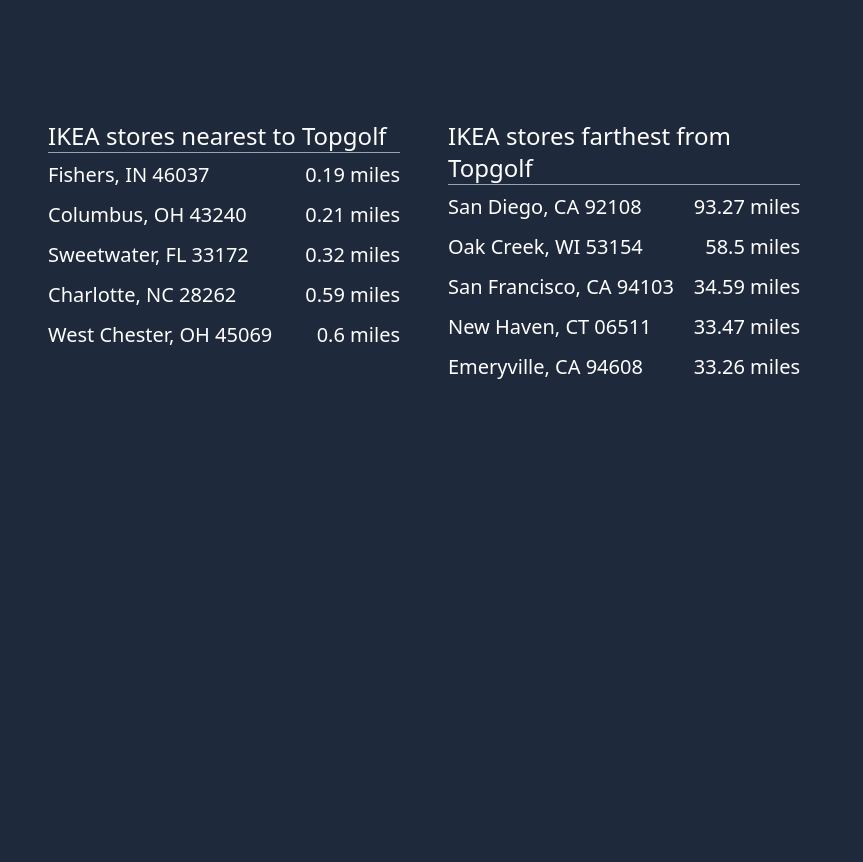
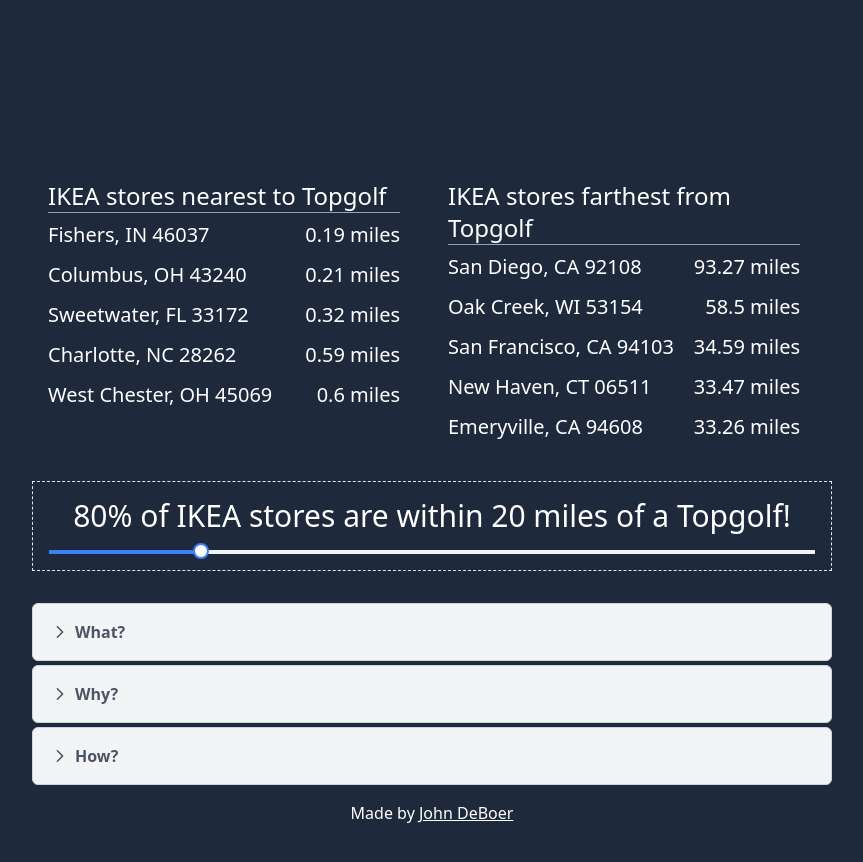
Before and after one commit to johndeboer/swedish-golf-balls, a Vue app: page / in a window 1280 px wide. Shown: the part 560-1422 px from the top of the page, without its empty margins (208-1071 px from the left). Before the commit the page ends 949 px from the top, so only its background shows below. Built offline with nearby package versions, Linux system fonts and the light colour scheme.

Commit message:
Add slider and range calc

```diff
--- a/package.json
+++ b/package.json
@@ -10,6 +10,7 @@
   },
   "dependencies": {
     "axios": "^1.5.0",
+    "primevue": "^3.34.0",
     "vue": "^3.3.4"
   },
   "devDependencies": {
--- a/src/components/Data.vue
+++ b/src/components/Data.vue
@@ -1,5 +1,8 @@
 <script setup>
 import axios from "axios";
+import Accordion from "primevue/accordion";
+import AccordionTab from "primevue/accordiontab";
+import Slider from 'primevue/slider';
 
 import {
   LMap,
@@ -14,6 +17,7 @@
 <template>
   <div class="w-full flex flex-col items-center justify-center">
     <h2 class="text-4xl m-4">Swedish Golf Balls</h2>
+    <div class="text-xl m-4">Is there always a Topgolf right next to IKEA, or is it just me?</div>
 
     <!-- Map Div -->
     <div
@@ -25,9 +29,23 @@
           layer-type="base"
           name="OpenStreetMap"
         ></l-tile-layer>
-        <l-control class="bg-white text-black text-sm p-2 opacity-80" position="bottomleft">
-          <div class="flex justify-between mb-1"><img class="h-6 mr-1" src="https://raw.githubusercontent.com/pointhi/leaflet-color-markers/master/img/marker-icon-2x-yellow.png" /> IKEA</div>
-          <div class="flex justify-between"><img class="h-6 mr-1" src="https://raw.githubusercontent.com/pointhi/leaflet-color-markers/master/img/marker-icon-2x-black.png" />Topgolf</div>
+        <l-control
+          class="bg-white text-black text-sm p-2 opacity-80"
+          position="bottomleft"
+        >
+          <div class="flex justify-between mb-1">
+            <img
+              class="h-6 mr-1"
+              src="https://raw.githubusercontent.com/pointhi/leaflet-color-markers/master/img/marker-icon-2x-yellow.png"
+            />
+            IKEA
+          </div>
+          <div class="flex justify-between">
+            <img
+              class="h-6 mr-1"
+              src="https://raw.githubusercontent.com/pointhi/leaflet-color-markers/master/img/marker-icon-2x-black.png"
+            />Topgolf
+          </div>
         </l-control>
         <l-marker
           :lat-lng="[store.lat, store.lon]"
@@ -66,7 +84,7 @@
       </l-map>
     </div>
 
-    <div class="w-full md:w-[800px] mt-2">
+    <div class="w-full md:w-[800px] mt-2 mb-16">
       <div class="grid grid-cols-1 md:grid-cols-2 w-full">
         <!-- Closest 5 Div -->
         <div class="w-full md:w-96 px-4">
@@ -115,6 +133,37 @@
           </div>
         </div>
       </div>
+      <div class="w-full border border-dashed border-slate-200 p-4 text-center text-xl md:text-3xl my-8">
+        {{ closePercent }}% of IKEA stores are within {{ closeRange }} miles of a Topgolf!
+        <slider v-model="closeRange" class="w-full mt-4" @change="setClosePercent(closeRange)"/>
+      </div>
+      <accordion class="mt-8">
+        <accordion-tab
+          :pt="{ headerAction: { class: 'hover:text-gray-200' } }"
+          header="What?"
+          >We're looking at the locations of all IKEA and Topgolf locations in
+          the United States, to see if they are generally located near each
+          other.
+          <br /><br/>
+          Since there are so many more Topgolf locations, it makes sense to look
+          at it from the perspective of IKEA - how close is the nearest Topgolf?
+        </accordion-tab>
+        <accordion-tab
+          :pt="{ headerAction: { class: 'hover:text-gray-200' } }"
+          header="Why?"
+          >While driving around the Eastern US this summer, I noticed an IKEA
+          and Topgolf near to each other. And then another, and another.
+          Frequently enough to make we wonder, "Is there something to this?" <br/><br/> It may just be a coincidence,
+          but I was curious about building something
+          with Leaflet so here we are.</accordion-tab
+        >
+        <accordion-tab
+          :pt="{ headerAction: { class: 'hover:text-gray-200' } }"
+          header="How?"
+          >Swedish Golf Balls was built using Vue and Leaflet. <br/><br/>  Data was compiled using Python (BeautifulSoup, GeoPy).<br/> <br/> If you're curious, <a class="underline hover:text-blue-400" href="https://github.com/johndeboer/swedish-golf-balls">check out the repo on Github.</a></accordion-tab
+        >
+      </accordion>
+      <div class="w-full text-center mt-4">Made by <a class="underline hover:text-blue-400" href="https://github.com/johndeboer">John DeBoer</a></div>
     </div>
   </div>
 </template>
@@ -139,6 +188,8 @@
       lineIteration: 0,
       closest5: [],
       farthest5: [],
+      closePercent: 0,
+      closeRange: 20,
     };
   },
   methods: {
@@ -152,6 +203,10 @@
         [aLat, aLon],
         [bLat, bLon],
       ]);
+    },
+    setClosePercent(range){
+      const close = this.ikea.filter((a) => a.nearest_distance <= range).length;
+      this.closePercent = Math.round((close / this.ikea.length)*100)
     },
     setClosest5() {
       this.closest5 = this.ikea
@@ -169,12 +224,14 @@
       this.ikea = response.data;
       this.setClosest5();
       this.setFarthest5();
+      this.setClosePercent(this.closeRange);
     });
 
     axios.get("topgolf_locations.json").then((response) => {
       this.topgolf = response.data;
       this.setClosest5();
       this.setFarthest5();
+      this.setClosePercent(this.closeRange);
     });
   },
 };
--- a/tailwind.config.js
+++ b/tailwind.config.js
@@ -2,7 +2,8 @@
 module.exports = {
   content: [
     "./index.html",
-    "./src/**/*.{js,vue}"
+    "./src/**/*.{js,vue}",
+    "./node_modules/primevue/**/*.{vue,js,ts,jsx,tsx}",
   ],
   theme: {
     extend: {},
```
Also changed, not shown: src/main.js (+6 -1 lines), 1 other file (tests, documents, lock files or other folders).
